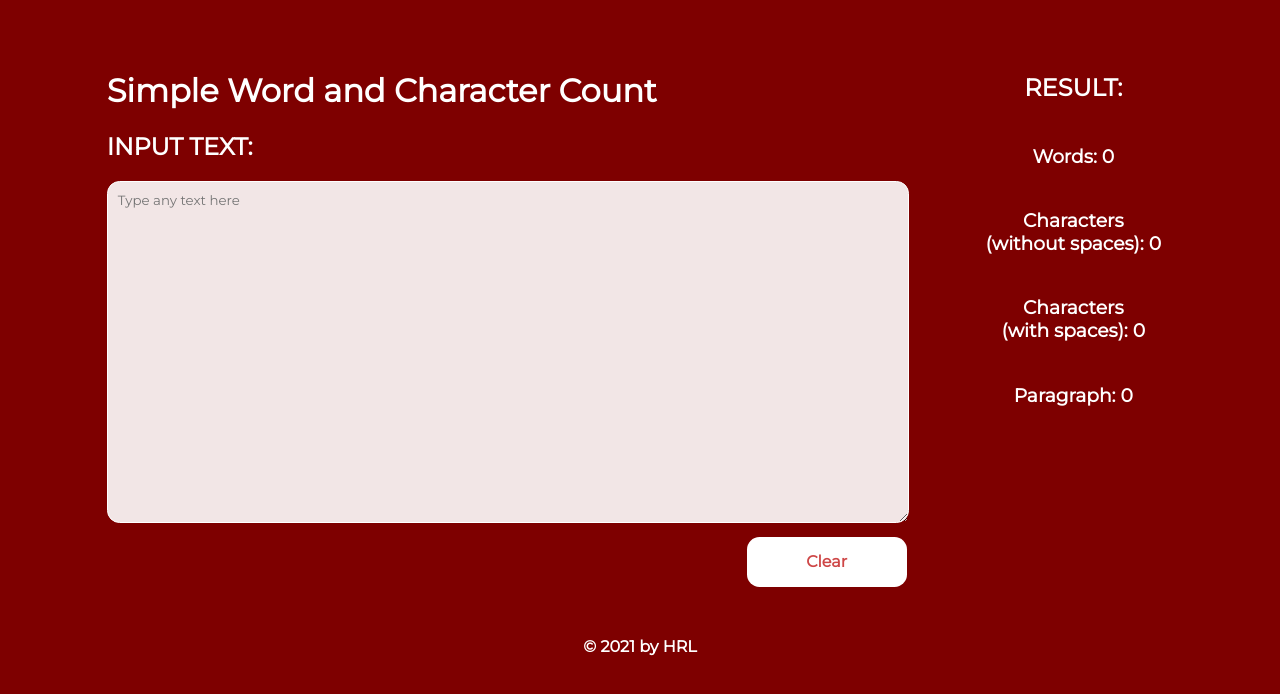
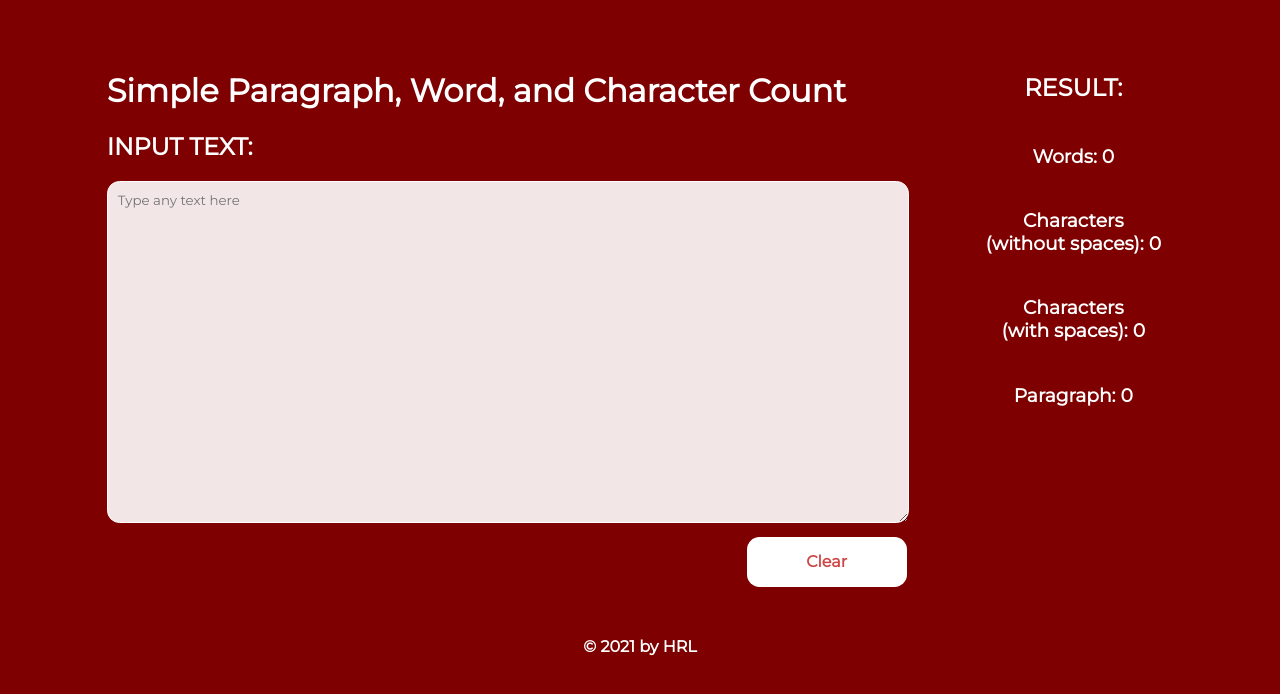
Before and after one commit to hannarosary/Simple-Word-and-Character-Count, a plain HTML site: page index.html in a window 1280 px wide. Drawn offline with Linux system fonts and the light colour scheme.

Commit message:
Update index.html
Added Prargraph on title.

```diff
--- a/index.html
+++ b/index.html
@@ -4,7 +4,7 @@
     <meta charset="UTF-8">
     <meta http-equiv="X-UA-Compatible" content="IE=edge">
     <meta name="viewport" content="width=device-width, initial-scale=1.0">
-    <title>Simple Word and Character Count</title>
+    <title>Simple Paragraph, Word, and Character Count</title>
 
     <link rel="stylesheet" href="./style.css">
 </head>
@@ -12,7 +12,7 @@
     <div class="container">
         <div class="flex-container">
             <div class="form-container">
-                <h1>Simple Word and Character Count</h1>
+                <h1>Simple Paragraph, Word, and Character Count</h1>
                 <h2>INPUT TEXT:</h2>
                 <form>
                     <textarea id="inputArea" class="form-control" placeholder="Type any text here"></textarea>
```
